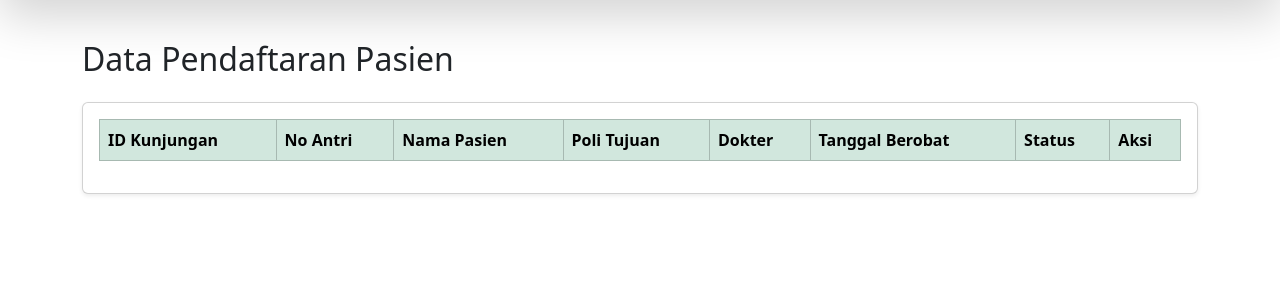
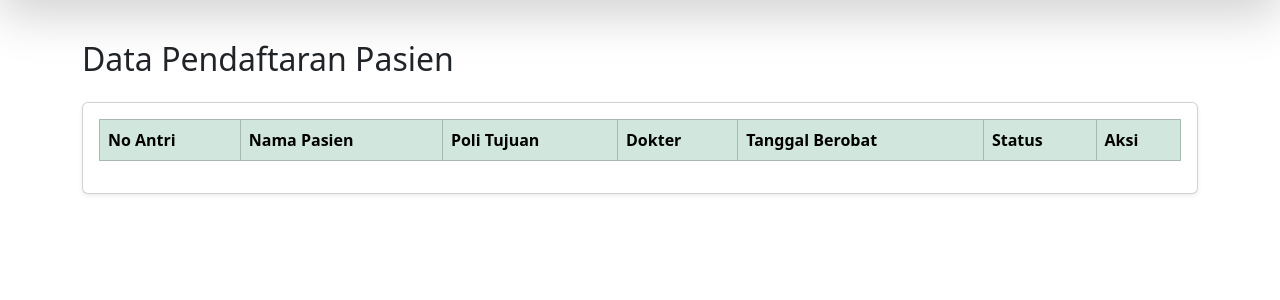
Before and after one commit to navianwildan-maker/PROJECT-AKHIR-PEMWEB, a PHP site: page /dataPendaftaranOnline.php in a window 1280 px wide. Shown: the part 84-384 px from the top of the page. Run offline with PHP 8.4, Linux system fonts and the light colour scheme; the visitor is signed in with stand-in values (Sample User, id 1); data comes from the database, SQL or seed files in the repository; data that the repository does not hold is empty.

Commit message:
revisi variabel+tampilan

```diff
--- a/dataPendaftaranOnline.php
+++ b/dataPendaftaranOnline.php
@@ -66,7 +66,7 @@
                     <table class="table table-striped table-hover table-bordered">
                         <thead class="table-success">
                             <tr>
-                                <th>ID Kunjungan</th>
+                                <!-- <th>ID Kunjungan</th> -->
                                 <th>No Antri</th>
                                 <th>Nama Pasien</th>
                                 <th>Poli Tujuan</th>
@@ -93,7 +93,7 @@
                                 while ($row = mysqli_fetch_array($result)) {
                                 ?>
                                 <tr>
-                                    <th><?= $row['id_kunjungan'] ?></th>
+                                    <!-- <th><?= $row['id_kunjungan'] ?></th> -->
                                     <td><?= $row['nomor_antrian'] ?></td>
 
                                     <td><?= $row['nama_pasien'] ?></td>
--- a/deleteDataKamar.php
+++ b/deleteDataKamar.php
@@ -8,7 +8,7 @@ if ($id === null) {
 }
 $query = "DELETE FROM pesankamar WHERE id = $id";
 $result  = mysqli_query($connect, $query);
-if ($result && $deletePasien) {
+if (mysqli_affected_rows($connect) > 0) {
     echo "<script>alert('Data Kamar berhasil dihapus!'); window.location.href='dataPesanKamar.php';</script>";
 } else {
     echo "<script>alert('Data Kamar Tidak Ditemukan'); window.location.href='dataPesanKamar.php';</script>";
```
